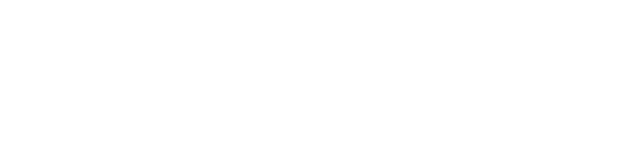
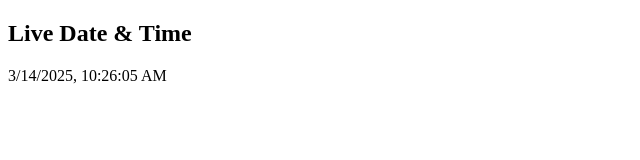
Before and after one commit to acciojob/clock-Sanketpatil012, a website: page main.html in a window 1280 px wide. Shown: the whole page, without its empty margins (0-640 px from the left). Drawn offline with Linux system fonts and the light colour scheme.

Commit message:
created a submission

```diff
--- a/main.html
+++ b/main.html
@@ -8,7 +8,10 @@
 
 <body>
 	<!-- the entire body must be written by student -->
-    <script type="text/javascript" src="./script.js">
+
+	 <h2>Live Date & Time</h2>
+    <p id="timer"></p>
+	<script type="text/javascript" src="./script.js">
 </script>
 
 </body>
--- a/script.js
+++ b/script.js
@@ -1 +1,21 @@
 //your JS code here. If required.
+
+function updateTimer() {
+  // Get the p tag with id 'timer'
+  const timerElement = document.getElementById("timer");
+
+  // Get the current date and time
+  const now = new Date();
+
+  // Format the date and time
+  const formattedTime = now.toLocaleString(); // Example: "3/14/2025, 2:45:30 PM"
+
+  // Update the timer element
+  timerElement.textContent = formattedTime;
+}
+
+// Call updateTimer() every second
+setInterval(updateTimer, 1000);
+
+// Initialize the timer immediately when the page loads
+updateTimer();
```
